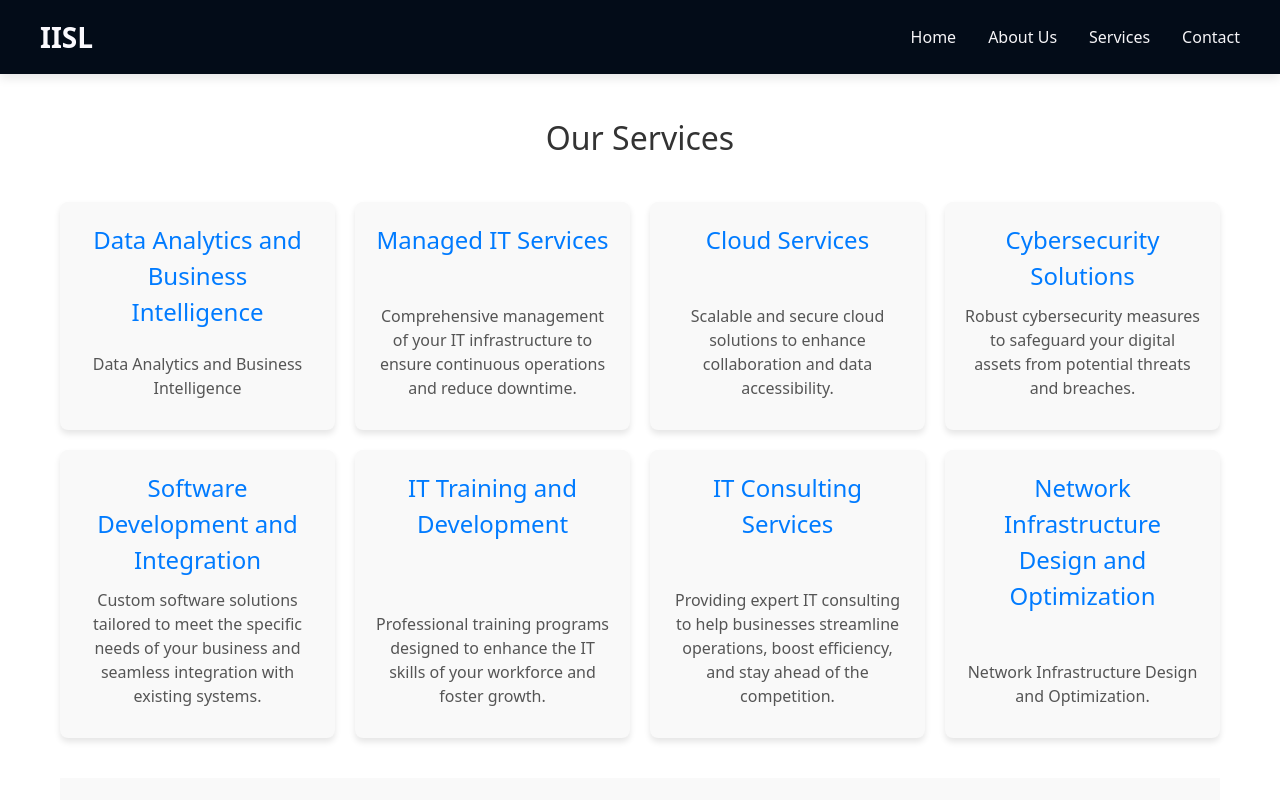
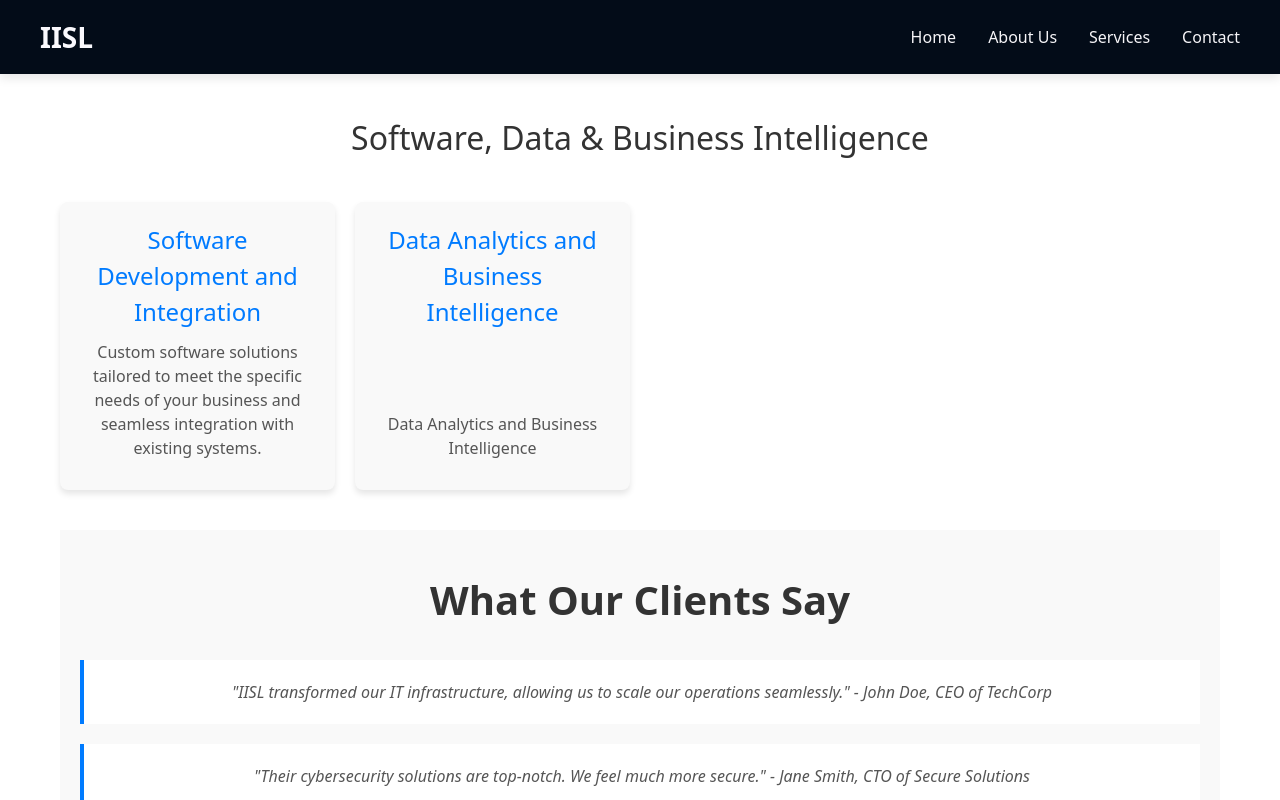
Before and after one commit to mperwe/iisl_website, a React (Create React App) app: page /software in a window 1280 px wide. Shown: the top 800 px of the page. Built offline with nearby package versions, Linux system fonts and the light colour scheme.

Commit message:
edit services

```diff
--- a/src/pages/consult.js
+++ b/src/pages/consult.js
@@ -9,51 +9,11 @@ const Services = () => {
   return (
     <div className="services-container">
       {/* Services Section */}
-      <h2 className="services-title">Our Services</h2>
+      <h2 className="services-title">IT Consultation & Training</h2>
       <div className="services-grid">
-         {/* Software Development and Integration */}
-         <a href="/" className="service-card">
-          <h3 className="service-title">Data Analytics and Business Intelligence</h3>
-          <p className="service-description">
-          Data Analytics and Business Intelligence
-          </p>
-        </a>
-
-        {/* Managed IT Services */}
-        <a href="/" className="service-card">
-          <h3 className="service-title">Managed IT Services</h3>
-          <p className="service-description">
-            Comprehensive management of your IT infrastructure to ensure continuous operations and reduce downtime.
-          </p>
-        </a>
-
-        {/* Cloud Services */}
-        <a href="/" className="service-card">
-          <h3 className="service-title">Cloud Services</h3>
-          <p className="service-description">
-            Scalable and secure cloud solutions to enhance collaboration and data accessibility.
-          </p>
-        </a>
-
-        {/* Cybersecurity Solutions */}
-        <a href="/" className="service-card">
-          <h3 className="service-title">Cybersecurity Solutions</h3>
-          <p className="service-description">
-            Robust cybersecurity measures to safeguard your digital assets from potential threats and breaches.
-          </p>
-        </a>
-
-
-        {/* Software Development and Integration */}
-        <a href="/" className="service-card">
-          <h3 className="service-title">Software Development and Integration</h3>
-          <p className="service-description">
-            Custom software solutions tailored to meet the specific needs of your business and seamless integration with existing systems.
-          </p>
-        </a>
 
         {/* IT Training and Development */}
-        <a href="/" className="service-card">
+        <a href="" className="service-card">
           <h3 className="service-title">IT Training and Development</h3>
           <p className="service-description">
             Professional training programs designed to enhance the IT skills of your workforce and foster growth.
@@ -61,19 +21,10 @@ const Services = () => {
         </a>
 
         {/* IT Consulting Services */}
-        <a href="/" className="service-card">
+        <a href="" className="service-card">
           <h3 className="service-title">IT Consulting Services</h3>
           <p className="service-description">
             Providing expert IT consulting to help businesses streamline operations, boost efficiency, and stay ahead of the competition.
-          </p>
-        </a>
-
-
-         {/* Software Development and Integration */}
-         <a href="/" className="service-card">
-          <h3 className="service-title">Network Infrastructure Design and Optimization</h3>
-          <p className="service-description">
-          Network Infrastructure Design and Optimization.
           </p>
         </a>
 
--- a/src/pages/cyber.js
+++ b/src/pages/cyber.js
@@ -9,23 +9,8 @@ const Services = () => {
   return (
     <div className="services-container">
       {/* Services Section */}
-      <h2 className="services-title">Our Services</h2>
+      <h2 className="services-title">Cybersecurity | Cloud Services</h2>
       <div className="services-grid">
-         {/* Software Development and Integration */}
-         <a href="" className="service-card">
-          <h3 className="service-title">Data Analytics and Business Intelligence</h3>
-          <p className="service-description">
-          Data Analytics and Business Intelligence
-          </p>
-        </a>
-
-        {/* Managed IT Services */}
-        <a href="" className="service-card">
-          <h3 className="service-title">Managed IT Services</h3>
-          <p className="service-description">
-            Comprehensive management of your IT infrastructure to ensure continuous operations and reduce downtime.
-          </p>
-        </a>
 
         {/* Cloud Services */}
         <a href="" className="service-card">
@@ -43,39 +28,6 @@ const Services = () => {
           </p>
         </a>
 
-
-        {/* Software Development and Integration */}
-        <a href="" className="service-card">
-          <h3 className="service-title">Software Development and Integration</h3>
-          <p className="service-description">
-            Custom software solutions tailored to meet the specific needs of your business and seamless integration with existing systems.
-          </p>
-        </a>
-
-        {/* IT Training and Development */}
-        <a href="" className="service-card">
-          <h3 className="service-title">IT Training and Development</h3>
-          <p className="service-description">
-            Professional training programs designed to enhance the IT skills of your workforce and foster growth.
-          </p>
-        </a>
-
-        {/* IT Consulting Services */}
-        <a href="" className="service-card">
-          <h3 className="service-title">IT Consulting Services</h3>
-          <p className="service-description">
-            Providing expert IT consulting to help businesses streamline operations, boost efficiency, and stay ahead of the competition.
-          </p>
-        </a>
-
-
-         {/* Software Development and Integration */}
-         <a href="" className="service-card">
-          <h3 className="service-title">Network Infrastructure Design and Optimization</h3>
-          <p className="service-description">
-          Network Infrastructure Design and Optimization.
-          </p>
-        </a>
 
       </div>
 
--- a/src/pages/network.js
+++ b/src/pages/network.js
@@ -9,7 +9,7 @@ const Services = () => {
   return (
     <div className="services-container">
       {/* Services Section */}
-      <h2 className="services-title">Our Services</h2>
+      <h2 className="services-title">Network & Managed IT Services</h2>
       <div className="services-grid">
          {/* Software Development and Integration */}
          <a href="" className="service-card">
@@ -27,55 +27,8 @@ const Services = () => {
           </p>
         </a>
 
-        {/* Cloud Services */}
-        <a href="" className="service-card">
-          <h3 className="service-title">Cloud Services</h3>
-          <p className="service-description">
-            Scalable and secure cloud solutions to enhance collaboration and data accessibility.
-          </p>
-        </a>
-
-        {/* Cybersecurity Solutions */}
-        <a href="" className="service-card">
-          <h3 className="service-title">Cybersecurity Solutions</h3>
-          <p className="service-description">
-            Robust cybersecurity measures to safeguard your digital assets from potential threats and breaches.
-          </p>
-        </a>
 
 
-        {/* Software Development and Integration */}
-        <a href="" className="service-card">
-          <h3 className="service-title">Software Development and Integration</h3>
-          <p className="service-description">
-            Custom software solutions tailored to meet the specific needs of your business and seamless integration with existing systems.
-          </p>
-        </a>
-
-        {/* IT Training and Development */}
-        <a href="" className="service-card">
-          <h3 className="service-title">IT Training and Development</h3>
-          <p className="service-description">
-            Professional training programs designed to enhance the IT skills of your workforce and foster growth.
-          </p>
-        </a>
-
-        {/* IT Consulting Services */}
-        <a href="" className="service-card">
-          <h3 className="service-title">IT Consulting Services</h3>
-          <p className="service-description">
-            Providing expert IT consulting to help businesses streamline operations, boost efficiency, and stay ahead of the competition.
-          </p>
-        </a>
-
-
-         {/* Software Development and Integration */}
-         <a href="" className="service-card">
-          <h3 className="service-title">Network Infrastructure Design and Optimization</h3>
-          <p className="service-description">
-          Network Infrastructure Design and Optimization.
-          </p>
-        </a>
 
       </div>
 
--- a/src/pages/software.js
+++ b/src/pages/software.js
@@ -8,9 +8,20 @@ import extraCard2Img from "../components/images/boy2.jpg";
 const Services = () => {
   return (
     <div className="services-container">
+
+
       {/* Services Section */}
-      <h2 className="services-title">Our Services</h2>
+      <h2 className="services-title">Software, Data & Business Intelligence</h2>
       <div className="services-grid">
+
+         {/* Software Development and Integration */}
+         <a href="" className="service-card">
+          <h3 className="service-title">Software Development and Integration</h3>
+          <p className="service-description">
+            Custom software solutions tailored to meet the specific needs of your business and seamless integration with existing systems.
+          </p>
+        </a>
+
          {/* Software Development and Integration */}
          <a href="" className="service-card">
           <h3 className="service-title">Data Analytics and Business Intelligence</h3>
@@ -19,63 +30,9 @@ const Services = () => {
           </p>
         </a>
 
-        {/* Managed IT Services */}
-        <a href="" className="service-card">
-          <h3 className="service-title">Managed IT Services</h3>
-          <p className="service-description">
-            Comprehensive management of your IT infrastructure to ensure continuous operations and reduce downtime.
-          </p>
-        </a>
-
-        {/* Cloud Services */}
-        <a href="" className="service-card">
-          <h3 className="service-title">Cloud Services</h3>
-          <p className="service-description">
-            Scalable and secure cloud solutions to enhance collaboration and data accessibility.
-          </p>
-        </a>
-
-        {/* Cybersecurity Solutions */}
-        <a href="" className="service-card">
-          <h3 className="service-title">Cybersecurity Solutions</h3>
-          <p className="service-description">
-            Robust cybersecurity measures to safeguard your digital assets from potential threats and breaches.
-          </p>
-        </a>
 
 
-        {/* Software Development and Integration */}
-        <a href="" className="service-card">
-          <h3 className="service-title">Software Development and Integration</h3>
-          <p className="service-description">
-            Custom software solutions tailored to meet the specific needs of your business and seamless integration with existing systems.
-          </p>
-        </a>
 
-        {/* IT Training and Development */}
-        <a href="" className="service-card">
-          <h3 className="service-title">IT Training and Development</h3>
-          <p className="service-description">
-            Professional training programs designed to enhance the IT skills of your workforce and foster growth.
-          </p>
-        </a>
-
-        {/* IT Consulting Services */}
-        <a href="" className="service-card">
-          <h3 className="service-title">IT Consulting Services</h3>
-          <p className="service-description">
-            Providing expert IT consulting to help businesses streamline operations, boost efficiency, and stay ahead of the competition.
-          </p>
-        </a>
-
-
-         {/* Software Development and Integration */}
-         <a href="" className="service-card">
-          <h3 className="service-title">Network Infrastructure Design and Optimization</h3>
-          <p className="service-description">
-          Network Infrastructure Design and Optimization.
-          </p>
-        </a>
 
       </div>
 
```
